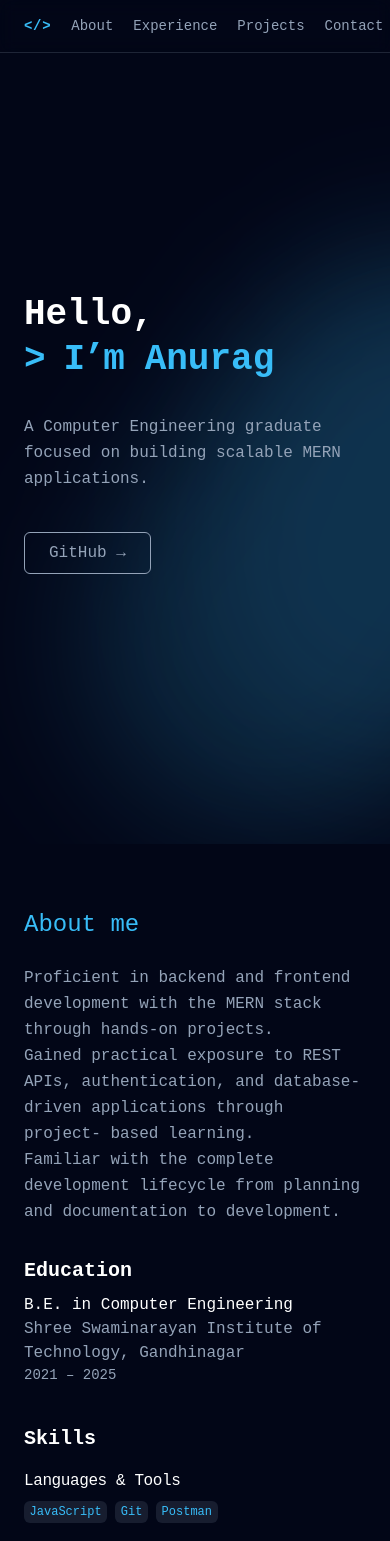
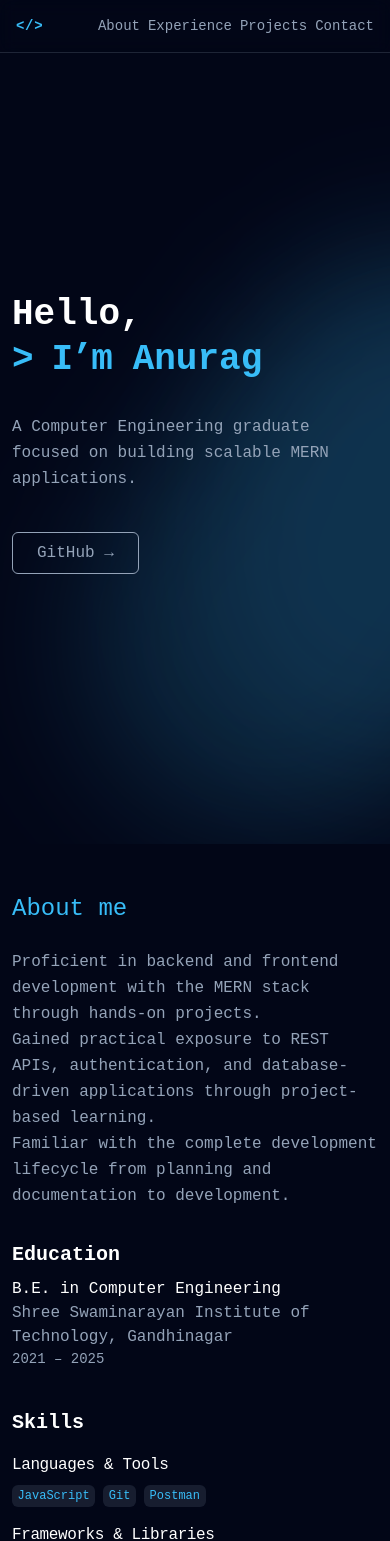
Before and after one commit to anuragkumar-git/anurag-portfolio, a React (Vite) app: page / in a window 390 px wide. Shown: the top 1541 px of the page. Built offline with nearby package versions, Linux system fonts and the light colour scheme.

Commit message:
fix: ui fix for mobile screen

```diff
--- a/index.html
+++ b/index.html
@@ -9,6 +9,8 @@
     content="Anurag is a Computer Engineering graduate (2025) focused on backend and frontend development using the MERN stack."
     />
     <meta name="theme-color" content="#020617" />
+    <meta name="apple-mobile-web-app-capable" content="yes">
+    <meta name="apple-mobile-web-app-status-bar-style" content="black-translucent">
     <link rel="icon" type="image/svg+xml" href="/favicon.svg" />
     <!-- Open Graph / WhatsApp / LinkedIn -->
     <meta property="og:type" content="website"/>
--- a/src/components/About.jsx
+++ b/src/components/About.jsx
@@ -7,7 +7,7 @@ export default function About() {
     <section
       id="about"
       ref={ref}
-      className={`px-6 md:px-16 py-24 reveal ${
+      className={`px-3 sm:px-6 md:px-16 pt-20 pb-26 reveal ${
         isVisible ? "reveal-visible" : ""
       }`}
     >
--- a/src/components/Contact.jsx
+++ b/src/components/Contact.jsx
@@ -5,7 +5,8 @@ export default function Contact() {
     <>
       <section
         id="contact"
-        className="px-6 md:px-16 py-24 border-muted/10"
+        // className="px-3 sm:px-6 md:px-16 py-24 border-muted/10"
+        className="px-3 sm:px-6 md:px-16  pt-20 pb-46 "
       >
         <h2 className="text-2xl text-accent mb-6">Get in Touch</h2>
         <p className="text-muted max-w-xl mb-6">
--- a/src/components/Experience.jsx
+++ b/src/components/Experience.jsx
@@ -7,7 +7,7 @@ export default function Experience() {
     <section
       id="experience"
       ref={ref}
-      className={`px-6 md:px-16 py-24 reveal ${
+      className={`px-3 sm:px-6 md:px-16 pt-20 pb-26 reveal ${
         isVisible ? "reveal-visible" : ""
       }`}
     >
--- a/src/components/Footer.jsx
+++ b/src/components/Footer.jsx
@@ -3,7 +3,7 @@ import React from "react";
 export default function Footer() {
   return (
     <>
-      <footer className="px-6 md:px-16 py-5 text-md text-muted border-t border-muted/20">
+      <footer className="px-3 sm:px-6 md:px-16 py-4 sm:py-5 text:sm sm:text-md text-muted border-t border-muted/20">
         <div className="flex gap-6">
           {/* <span>©{new Date().getFullYear()} Anurag</span> */}
           <a className="hover:text-white" href="https://github.com/anuragkumar-git" target="_blank">GitHub</a>
--- a/src/components/Hero.jsx
+++ b/src/components/Hero.jsx
@@ -2,7 +2,7 @@ export default function Hero() {
   return (
     <section
       id="home"
-      className="relative min-h-[90vh] flex flex-col justify-center px-6 md:px-16 overflow-hidden"
+      className="relative min-h-[90vh] flex flex-col justify-center px-3 sm:px-6 md:px-16 overflow-hidden"
     >
       <h1 className="text-4xl md:text-6xl font-bold leading-tight">
         Hello,
--- a/src/components/Navbar.jsx
+++ b/src/components/Navbar.jsx
@@ -12,9 +12,9 @@ const linkClass =(id)=> `hover:text-white transition cursor-pointer ${
   return (
     <>
       <header className="sticky top-0 z-50 backdrop-blur border-b border-muted/20">
-        <nav className="flex gap-5 justify-between items-center px-6 md:px-16 text-sm sm:text-base py-4">
+        <nav className="flex gap-2 sm:gap-5 justify-between items-center px-4 sm:px-6 md:px-16 text-sm sm:text-base py-4">
           <a href="#home" className={`font-semibold text-accent hover:text-white tracking-wider`}>&lt;/&gt;</a>
-          <ul className="flex gap-5 md:gap-8 text-md">
+          <ul className="flex gap-2 sm:gap-5 md:gap-8 text-md">
             {sections.slice(1).map((id)=>(
                <li key={id}><a href={`#${id}`} className={`${linkClass(id)}`}>
                 {id.charAt(0).toUpperCase() + id.slice(1)}
--- a/src/components/ProjectCard.jsx
+++ b/src/components/ProjectCard.jsx
@@ -5,7 +5,7 @@ export default function ProjectCard({ project, onClick }) {
     <div>
       <button
         onClick={onClick}
-        className="border text-start border-muted/30 p-6 rounded-lg cursor-pointer transition-all duration-300 ease-out hover:border-accent/20 hover:scale-[1.02] hover:shadow-[0_0_30px_rgba(56,189,248,0.15)] focus:outline-none  focus:ring-2 focus:ring-accent   "
+        className="border text-start border-muted/30 p-6 rounded-lg cursor-pointer transition-all duration-300 ease-out hover:border-accent/20 hover:scale-[1.02] hover:shadow-[0_0_30px_rgba(56,189,248,0.15)] focus:outline-none  focus:ring-2 focus:ring-accent/50"
       >
         <h3 className="text-xl font-semibold">{project.title}</h3>
         <p className="text-muted mt-2">{project.desc}</p>
--- a/src/components/ProjectModel.jsx
+++ b/src/components/ProjectModel.jsx
@@ -27,7 +27,7 @@ export default function ProjectModel({ project, onClose }) {
   return (
     <>
       <div
-        className="fixed inset-0 z-0 backdrop-blur-sm flex  justify-center px-4"
+        className="fixed inset-0 z-0 backdrop-blur-sm flex justify-center px-3 sm:px-4"
         onClick={onClose}
       >
         <div
--- a/src/components/Projects.jsx
+++ b/src/components/Projects.jsx
@@ -23,7 +23,7 @@ export default function Projects() {
       <section
         id="projects"
         ref={ref}
-        className={`px-6 md:px-16 py-24 reveal ${
+        className={`px-3 sm:px-6 md:px-16 pt-20 pb-26 reveal ${
           isVisible ? "reveal-visible" : ""
         }`}
       >
@@ -35,7 +35,7 @@ export default function Projects() {
             <div
               key={index}
               ref={(el)=>(cardRefs.current[index] = el)}
-              className="min-w-[85%] sm:min-w-[45%] lg:min-w-[25%] snap-start"
+              className="min-w-[86%] sm:min-w-[55%] md:min-w-[45%] lg:min-w-[35%] xl:min-w-[23%] 2xl:min-w-[18%] snap-start"
             >
               <ProjectCard
                 project={project}
--- a/src/hooks/useReveal.js
+++ b/src/hooks/useReveal.js
@@ -14,7 +14,7 @@ export default function useReveal(options = {}) {
         },
             {
                 threshold: 0.2,
-                rootMargin: "0px 0px -10% 0px",
+                rootMargin: "0px 0px -10px 0px",
                 ...options
             }
         )
--- a/src/hooks/userActiveSection.js
+++ b/src/hooks/userActiveSection.js
@@ -16,7 +16,7 @@ export default function userActiveSection(sectionIds) {
                         setActive(id)
                     }
                 },
-                { rootMargin: "-60% 0px -60% 0px" }
+                { rootMargin: "-400px 0px -480px 0px" }
             )
             observer.observe(el)
             observers.push(observer)
```
